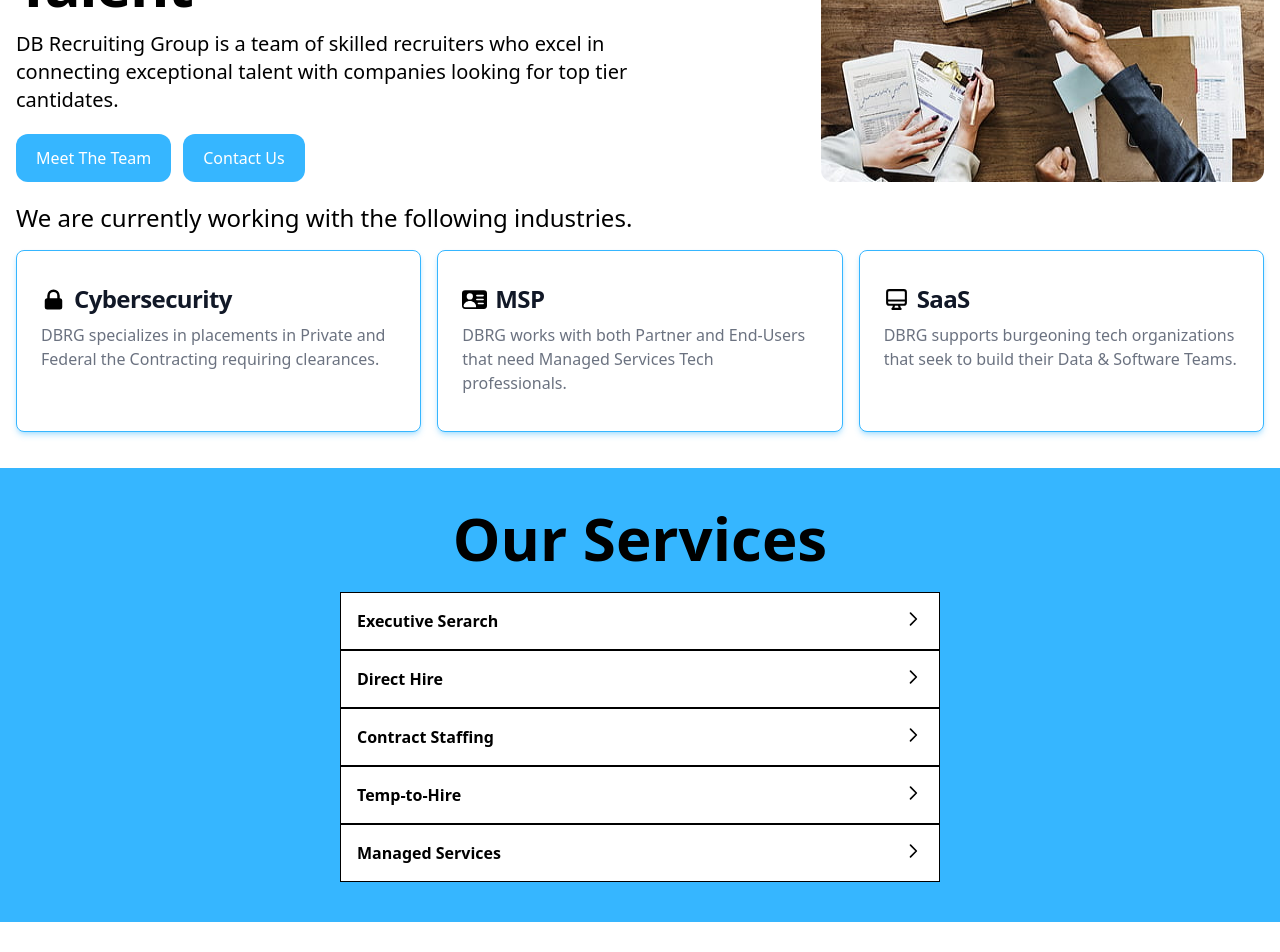
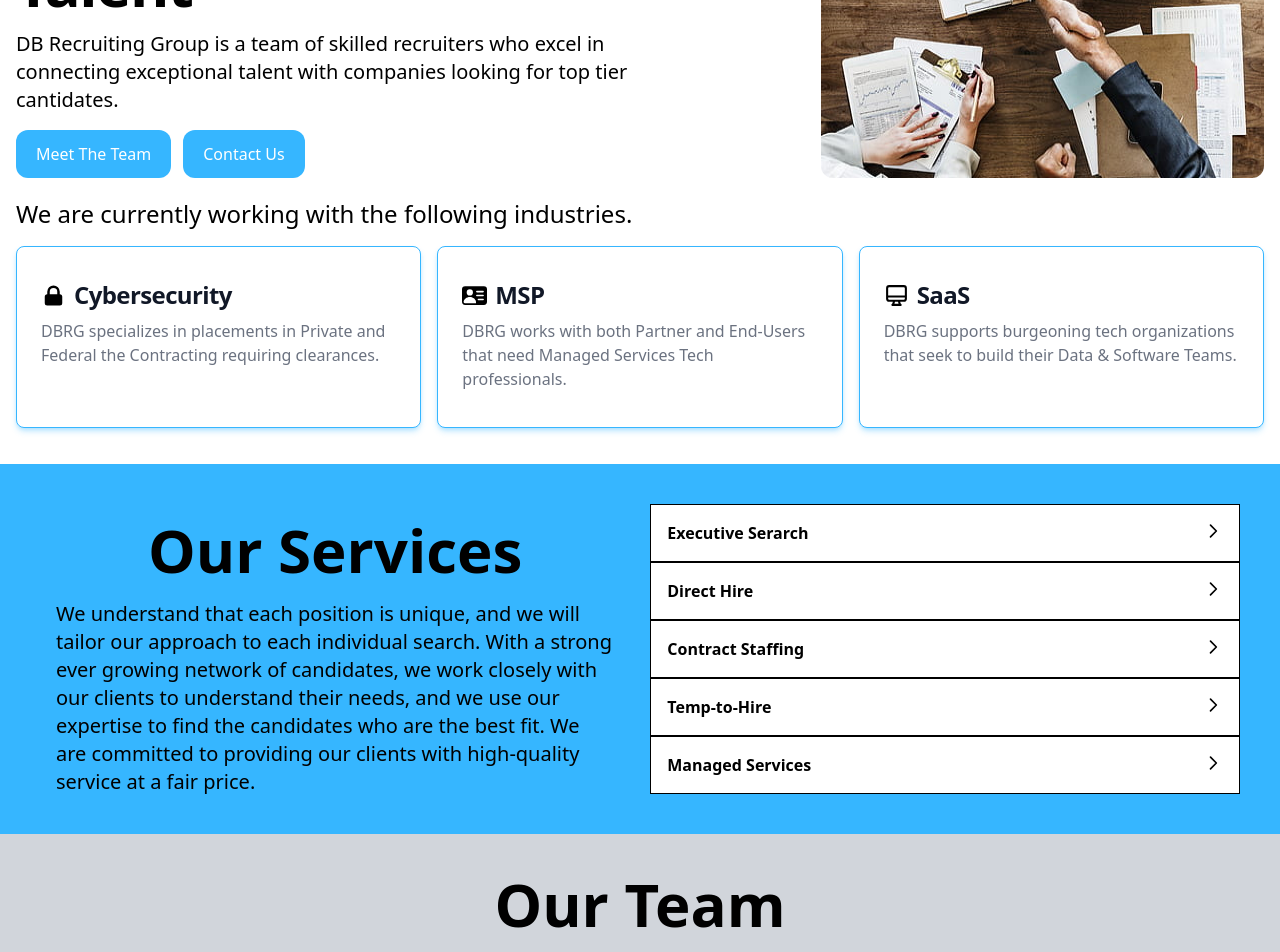
Before and after one commit to andrewjulian/dbrecruitment-website, a React (Vite) app: page /services in a window 1280 px wide. Shown: the part 300-1252 px from the top of the page. Before the commit the page ends 1222 px from the top, so only its background shows below. Built offline with nearby package versions, Linux system fonts and the light colour scheme.

Commit message:
finished our services

```diff
--- a/src/App.jsx
+++ b/src/App.jsx
@@ -18,6 +18,8 @@
       <div className="align-center justify-center">
         <Navbar link={Link} />
         <Hero />
+        <Services />
+        <Team />
 
         <Routes>
           <Route path="/" element={<Temp />} />
--- a/src/Components/Hero.jsx
+++ b/src/Components/Hero.jsx
@@ -5,7 +5,7 @@
 const Hero = () => {
   return (
     <>
-      <div className="mb-5 bg-white dark:bg-gray-900">
+      <div className="bg-white pb-5 dark:bg-gray-900">
         <div className="mx-auto mt-10  flex max-w-screen-xl px-4 py-1">
           <div className="mr-auto place-self-center lg:col-span-7">
             <h1 className="mb-4 max-w-2xl text-4xl font-extrabold leading-none tracking-tight dark:text-white md:text-5xl xl:text-6xl">
@@ -16,7 +16,7 @@
               connecting exceptional talent with companies looking for top tier
               cantidates.
             </p>
-            <div className="mt-5">
+            <div className="mt-3">
               <a
                 href="#"
                 className="inline-flex items-center justify-center rounded-xl bg-[#36b6ff] px-5 py-3 text-center text-base font-medium text-white hover:text-black"
--- a/src/Components/Service.jsx
+++ b/src/Components/Service.jsx
@@ -34,7 +34,7 @@
       <div
         ref={contentElement}
         style={{ height }}
-        className="overflow-hidden  bg-gray-200 transition-all duration-200"
+        className="overflow-hidden border-black bg-gray-200 transition-all duration-200"
       >
         <p className="p-4">{content}</p>
       </div>
--- a/src/Components/Services.jsx
+++ b/src/Components/Services.jsx
@@ -30,12 +30,23 @@
     },
   ];
   return (
-    <div className=" bg-[#36b6ff] p-10">
-      <h1 className="mb-6 text-center text-4xl font-extrabold md:text-5xl xl:text-6xl">
-        Our Services
-      </h1>
-      <div className="flex justify-center gap-4">
-        <div className="container mx-auto w-1/2">
+    <div className="flex gap-5 bg-[#36b6ff] p-10">
+      <div className="grid h-[150px] w-1/2 p-4">
+        <h1 className="text-center text-4xl font-extrabold md:text-5xl xl:text-6xl">
+          Our Services
+        </h1>
+        <p className="mt-5 h-[200px] text-xl md:top-0 md:text-left">
+          We understand that each position is unique, and we will tailor our
+          approach to each individual search. With a strong ever growing network
+          of candidates, we work closely with our clients to understand their
+          needs, and we use our expertise to find the candidates who are the
+          best fit. We are committed to providing our clients with high-quality
+          service at a fair price.
+        </p>
+      </div>
+
+      <div className="w-1/2">
+        <div className="container mx-auto">
           {data.map((item, key) => (
             <Service
               title={item.title}
--- a/src/Components/Team.jsx
+++ b/src/Components/Team.jsx
@@ -29,7 +29,7 @@
 
   return (
     <div className=" bg-gray-300">
-      <div className="mx-auto my-20 grid max-w-screen-xl px-4 py-10">
+      <div className="mx-auto  grid max-w-screen-xl px-4 py-10">
         <h1 className="mb-2 text-center text-4xl font-extrabold md:text-5xl xl:text-6xl">
           Our Team
         </h1>
```
